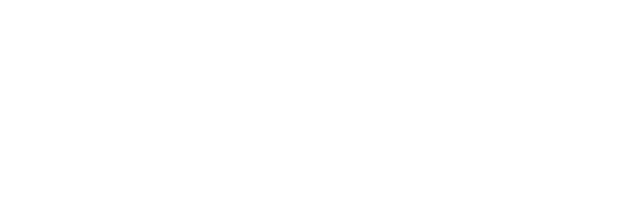
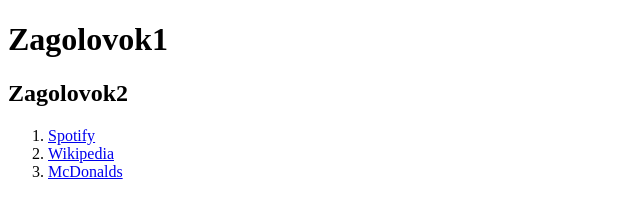
Before and after one commit to underlamafile/task-html, a website: page src/index.html in a window 1280 px wide. Shown: the whole page, without its empty margins (0-640 px from the left). Drawn offline with Linux system fonts and the light colour scheme.

Commit message:
Задание по HTML

```diff
--- a/src/index.html
+++ b/src/index.html
@@ -3,5 +3,13 @@
     <head>
         <title>HTML</title>
     </head>
-    <body></body>
+    <body>
+        <h1>Zagolovok1</h1>
+        <h2>Zagolovok2</h2>
+        <ol>
+            <li><a href="https://www.spotify.com">Spotify</a></li>
+            <li><a href="https://ru.wikipedia.org">Wikipedia</a></li>
+            <li><a href="https://mcdonalds.ru/">McDonalds</a></li>
+        </ol>
+    </body>
 </html>
```
Also changed, not shown: 1 other file.
